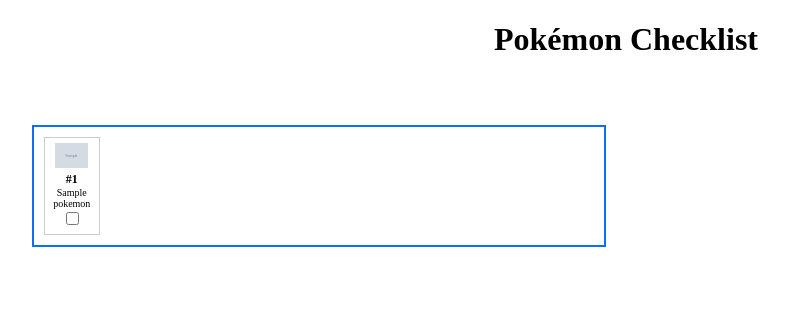
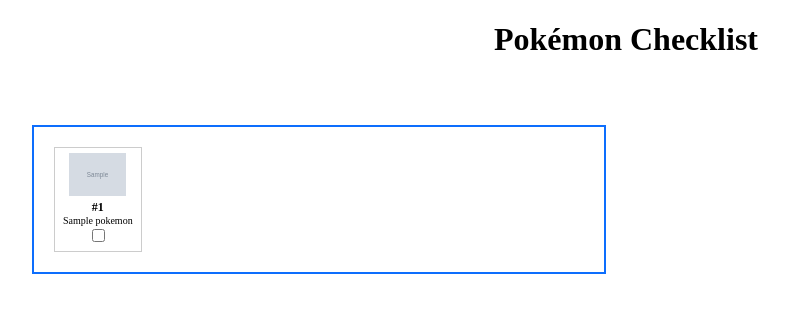
Before and after one commit to ohjames/pokemon-checklist, a Django app: page /gen1/ in a window 1280 px wide. Shown: the part 53-372 px from the top of the page, without its empty margins (14-803 px from the left). Run offline with Django 4.2, Linux system fonts and the light colour scheme; tables that the repository leaves empty hold one stand-in row (values such as "Sample post"); grey boxes marked "Sample" are stand-in pictures.

Commit message:
Removed grid gaps inbetween each pokemon inside PC box

```diff
--- a/checklist/static/css/main.css
+++ b/checklist/static/css/main.css
@@ -167,16 +167,16 @@
     display: grid;
     border: 2px solid #0d6efd;
     grid-template-columns: repeat(6, 1fr);
-    grid-gap: 20px;
     margin: 20px;
-    padding: 10px;
+    padding: 20px;
+    grid-auto-flow: dense;
 }
 .pokemon-container {
     display: inline-block;
     text-align: center;
     border: 1px solid #ccc;
     padding: 5px;
-    width: 75%;
+    width: 100%;
     box-sizing: border-box;
 }
 .pokemon-container img {
```
